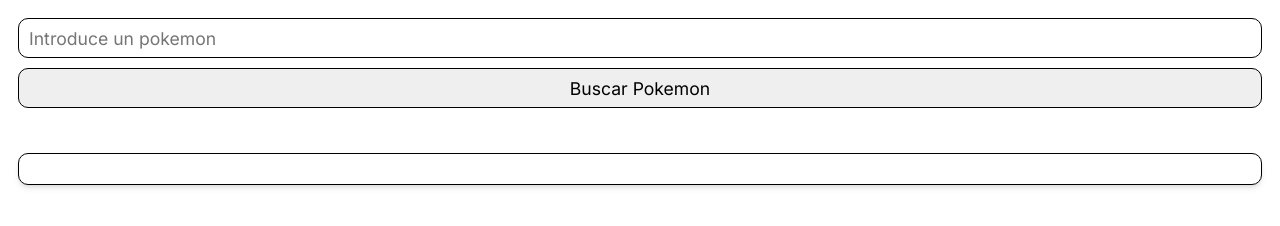
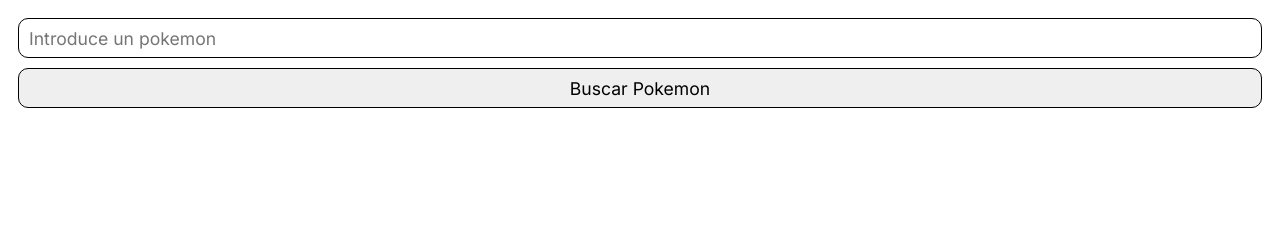
Before and after one commit to Carlosaac23/pokemon-api, a plain HTML site: page index.html in a window 1280 px wide. Drawn offline with Linux system fonts and the light colour scheme.

Commit message:
add default style to info div

```diff
--- a/index.html
+++ b/index.html
@@ -13,7 +13,7 @@
       <button onclick="main()">Buscar Pokemon</button><br />
     </div>
 
-    <div class="info">
+    <div class="info" style="display: none">
       <img src="" alt="Pokemon Sprite" id="pokemonSprite" style="display: none" />
       <div id="pokemonInfo"></div>
     </div>
```
